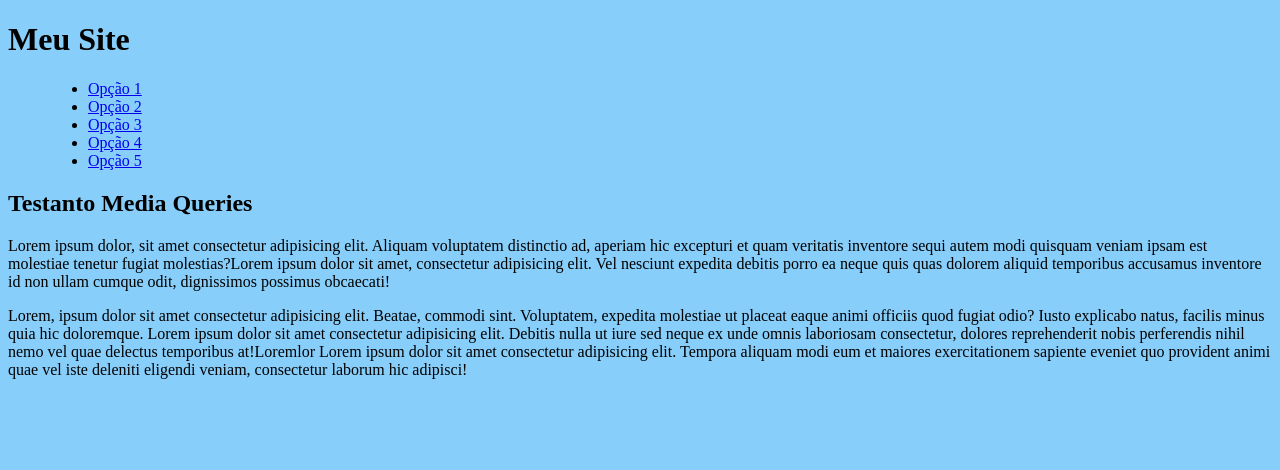
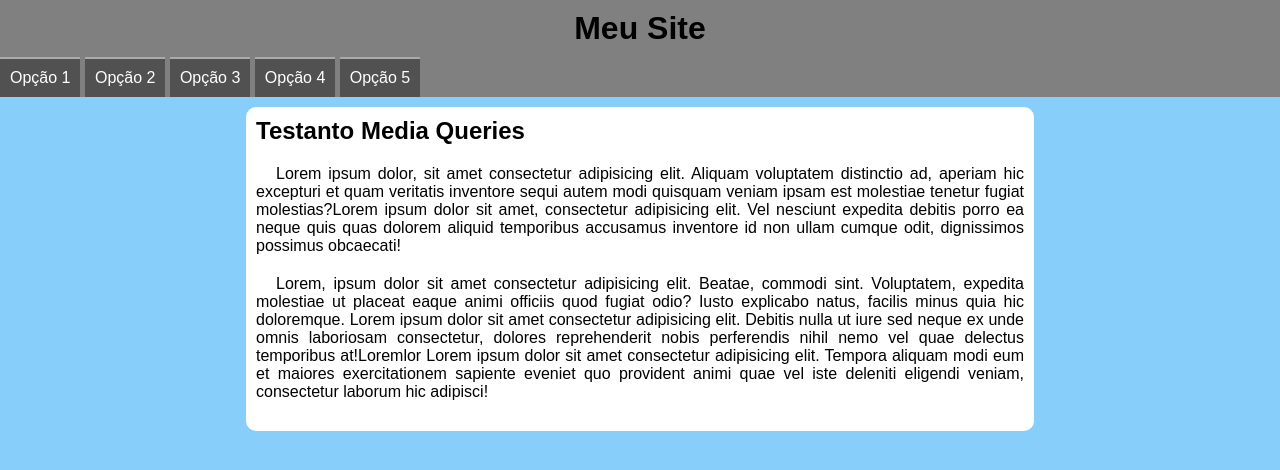
Before and after one commit to AdilsonHD/html-css, a plain HTML site: page exercicios/ex026/mq005/index.html in a window 1280 px wide. Drawn offline with nearby package versions, Linux system fonts and the light colour scheme.

Commit message:
menu hamburguer

```diff
--- /dev/null
+++ b/exercicios/ex026/mq005/estilos/media-query.css
@@ -0,0 +1,9 @@
+@charset "utf-8";
+
+@media screen and (min-width: 768px) {
+    span#burguer { display: none;}
+    menu {display: block;}
+    menu > ul > li {display: inline-block;}
+    main { width: 768px;}
+
+}
--- a/exercicios/ex026/mq005/estilos/style.css
+++ b/exercicios/ex026/mq005/estilos/style.css
@@ -1,5 +1,71 @@
 @charset "utf-8";
+
+* {
+    font-family: Arial, Helvetica, sans-serif;
+    margin: 0px;
+    padding: 0px;
+}
 
 html, body {
     background-color: lightskyblue;
 }
+
+header {
+    background-color: gray;
+}
+header > h1 {
+    padding: 10px;
+    text-align: center;
+}
+
+menu {
+    display: none;
+}
+menu > ul {
+    list-style-type: none;
+}
+menu > ul > li > a {
+    display: block;
+    padding: 10px;
+    text-decoration: none;
+    background-color: rgb(82, 81, 81);
+    color: white;
+    text-align: center;
+    border-top: 2px solid rgb(171, 170, 170);
+}
+menu > ul > li > a:hover {
+    background-color: gray;
+}
+
+main {
+    width: 90vw;
+    background-color: white;
+    margin: auto;
+    padding: 10px;
+    border-radius: 10px;
+    margin-top: 10px;
+
+}
+article > h2 {
+    padding-bottom: 20px;
+}
+article > p {
+    text-align: justify;
+    margin-bottom: 20px;
+    text-indent: 20px;
+
+}
+
+span#burguer {
+    background-color: rgb(40, 40, 40);
+    display: block;
+    color: white;
+    text-align: center;
+    padding: 10px;
+    cursor: pointer;
+}
+
+span#burguer:hover {
+    background-color: white;
+    color: black;
+}
--- a/exercicios/ex026/mq005/index.html
+++ b/exercicios/ex026/mq005/index.html
@@ -4,12 +4,17 @@
     <meta charset="UTF-8">
     <meta name="viewport" content="width=device-width, initial-scale=1.0">
     <title>Document</title>
+    <link rel="stylesheet" href="https://fonts.googleapis.com/css2?family=Material+Symbols+Outlined:opsz,wght,FILL,GRAD@24,400,0,0&icon_names=menu" />
     <link rel="stylesheet" href="estilos/style.css">
+    <link rel="stylesheet" href="estilos/media-query.css">
 </head>
-<body>
+<body onresize="mudouTamanho()">
     <header>
         <h1>Meu Site</h1>
-        <menu>
+        <span id="burguer" class="material-symbols-outlined" onclick="clicMenu()">
+            menu
+            </span>
+        <menu id="itens">
             <ul>
                 <li><a href="#">Opção 1</a></li>
                 <li><a href="#">Opção 2</a></li>
@@ -30,5 +35,22 @@
             </p>
         </article>
     </main>
+    <script>
+        function mudouTamanho() {
+            if (window.innerWidth >= 768) {
+                itens.style.display = 'block'
+            } else {
+                itens.style.display = 'none'
+            }
+        }
+
+        function clicMenu() {
+            if (itens.style.display == 'block') {
+                itens.style.display='none'
+            } else {
+                itens.style.display='block'
+            }
+        }
+    </script>
 </body>
 </html>
```
